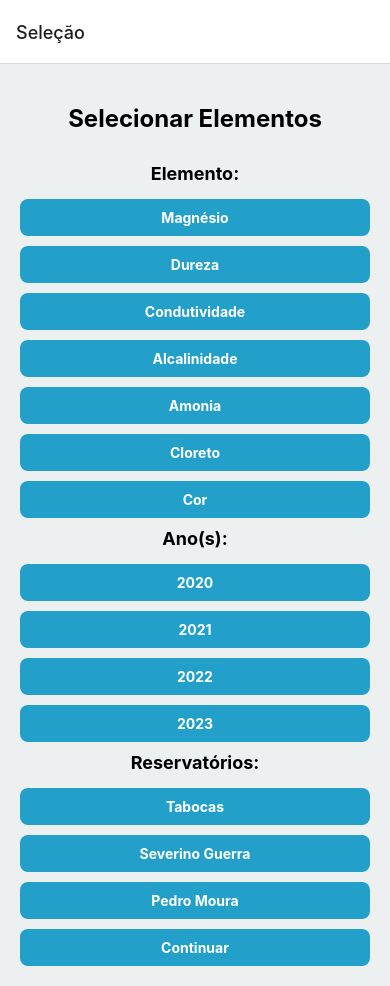
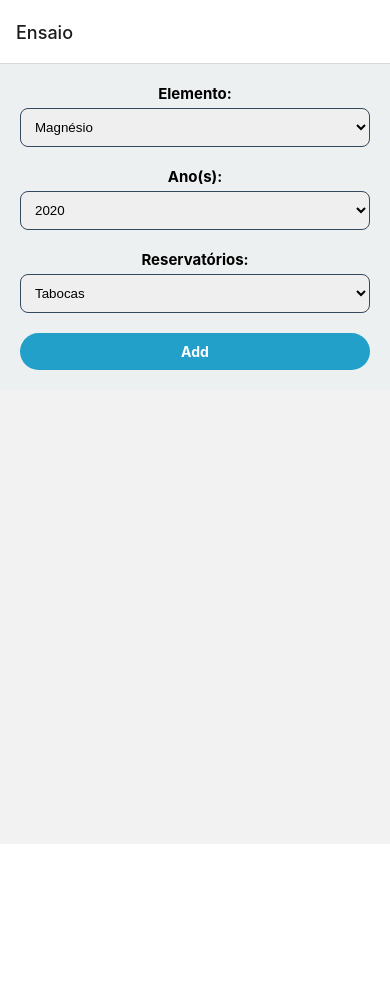
Before and after one commit to FelipePatriota/CAPA, a React Native app in the folder AwesomeProject/: screen / in a window 390 px wide. After the commit the page ends 844 px from the top, so only its background shows below. Built offline with nearby package versions, Linux system fonts and the light colour scheme.

Commit message:
troca dos botões da primeira tela
exclui a 2° tela tb

```diff
--- a/AwesomeProject/App.js
+++ b/AwesomeProject/App.js
@@ -27,124 +27,45 @@ function SelectionScreen({ navigation }) {
 
   return (
     <ScrollView style={{ flex: 1 }}>
-      <View style={[styles.container, { paddingTop: 40 }]}>
-        <Text style={styles.title}>Selecionar Elementos</Text>
+      <View style={[styles.container, { paddingTop: 10 }]}>
 
         <Text style={styles.label}>Elemento:</Text>
-        {elements.map(element => (
-          <TouchableOpacity
-            key={element}
-            style={[styles.touchableButton, { backgroundColor: selectedElement === element ? '#03bf2c' : '#22a0c9' }]}
-            onPress={() => setSelectedElement(selectedElement === element ? '' : element)}
-          >
-            <Text style={styles.touchableButtonText}>{element}</Text>
-          </TouchableOpacity>
-        ))}
+            <select style={styles.input}>
+              <option value="Magnésio">Magnésio</option>
+              <option value="Dureza">Dureza</option>
+              <option value="Condutividade">Condutividade</option>
+              <option value="Alcalinidade">Alcalinidade</option>
+              <option value="Amonia">Amonia</option>
+              <option value="Cloreto">Cloreto</option>
+              <option value="Cor">Cor</option>
+            </select>
 
         <Text style={styles.label}>Ano(s):</Text>
-        {years.map(year => (
-          <TouchableOpacity
-            key={year}
-            style={[styles.touchableButton, { backgroundColor: selectedYears.includes(year) ? '#03bf2c' : '#22a0c9' }]}
-            onPress={() => setSelectedYears(prevYears => prevYears.includes(year) ? prevYears.filter(y => y !== year) : [...prevYears, year])}
-          >
-            <Text style={styles.touchableButtonText}>{year}</Text>
-          </TouchableOpacity>
-        ))}
+        <select style={styles.input}>
+              <option value="2020">2020</option>
+              <option value="2021">2021</option>
+              <option value="2022">2022</option>
+              <option value="2023">2023</option>
+            </select>
 
         <Text style={styles.label}>Reservatórios:</Text>
-        {reservoirs.map(reservoir => (
-          <TouchableOpacity
-            key={reservoir}
-            style={[styles.touchableButton, { backgroundColor: selectedReservoirs.includes(reservoir) ? '#03bf2c' : '#22a0c9' }]}
-            onPress={() => setSelectedReservoirs(prevReservoirs => prevReservoirs.includes(reservoir) ? prevReservoirs.filter(r => r !== reservoir) : [...prevReservoirs, reservoir])}
-          >
-            <Text style={styles.touchableButtonText}>{reservoir}</Text>
-          </TouchableOpacity>
-        ))}
+        <select style={styles.input}>
+              <option value="Tabocas">Tabocas</option>
+              <option value="Severino Guerra">Severino Guerra</option>
+              <option value="Pedro Moura">Pedro Moura</option>
+            </select>
 
-        <TouchableOpacity
-          style={styles.touchableButton}
-          onPress={navigateToResults}
-        >
-          <Text style={styles.touchableButtonText}>Continuar</Text>
-        </TouchableOpacity>
+      <TouchableOpacity
+        style={[styles.touchableButton, { borderRadius: 20 }]}
+      >
+
+        <Text style={styles.touchableButtonText}>Add</Text>
+      </TouchableOpacity>
       </View>
     </ScrollView>
   );
 }
 
-function ResultsScreen({ route }) {
-  const { selectedElement, selectedYears, selectedReservoirs } = route.params;
-  const [results, setResults] = useState([]);
-
-  const addResultInput = () => {
-    const newId = generateId();
-    setResults([...results, { id: newId, year: '', reservoir: '', value: '' }]);
-  };
-
-  const saveResult = (id, year, reservoir, value) => {
-    const index = results.findIndex(r => r.id === id);
-    const updatedResults = [...results];
-    updatedResults[index] = { id, year, reservoir, value };
-    setResults(updatedResults);
-  };
-
-  const generateChart = () => {
-    Alert.alert('Este gráfico está em desenvolvimento...');
-  };
-
-  return (
-    <ScrollView style={{ flex: 1 }}>
-      <View style={[styles.container, { paddingTop: 40 }]}>
-        <Text style={styles.title}>Inserir Resultados</Text>
-        <Text style={styles.label}>Elemento: {selectedElement}</Text>
-
-        {results.map(result => (
-          <View key={result.id}>
-            <Text style={styles.label}>Ano:</Text>
-            <TextInput
-              style={styles.input}
-              placeholder="Insira o ano"
-              keyboardType="numeric"
-              value={result.year}
-              onChangeText={text => saveResult(result.id, text, result.reservoir, result.value)}
-            />
-            <Text style={styles.label}>Reservatório:</Text>
-            <TextInput
-              style={styles.input}
-              placeholder="Insira o reservatório"
-              value={result.reservoir}
-              onChangeText={text => saveResult(result.id, result.year, text, result.value)}
-            />
-            <Text style={styles.label}>Resultado:</Text>
-            <TextInput
-              style={styles.input}
-              placeholder={`Insira o valor para ${selectedElement}`}
-              keyboardType="numeric"
-              value={result.value}
-              onChangeText={text => saveResult(result.id, result.year, result.reservoir, text)}
-            />
-          </View>
-        ))}
-
-        <TouchableOpacity
-          style={styles.touchableButton}
-          onPress={addResultInput}
-        >
-          <Text style={styles.touchableButtonText}>Adicionar Resultado</Text>
-        </TouchableOpacity>
-
-        <TouchableOpacity
-          style={styles.touchableButton}
-          onPress={generateChart}
-        >
-          <Text style={styles.touchableButtonText}>Gerar Gráfico</Text>
-        </TouchableOpacity>
-      </View>
-    </ScrollView>
-  );
-}
 
 const styles = StyleSheet.create({
   container: {
@@ -159,7 +80,7 @@ const styles = StyleSheet.create({
     marginBottom: 20,
   },
   label: {
-    fontSize: 18,
+    fontSize: 15,
     fontWeight: 'bold',
     marginTop: 10,
     marginBottom: 5,
@@ -193,8 +114,7 @@ export default function App() {
   return (
     <NavigationContainer>
       <Stack.Navigator initialRouteName="Selection">
-        <Stack.Screen name="Selection" component={SelectionScreen} options={{ title: 'Seleção' }} />
-        <Stack.Screen name="Results" component={ResultsScreen} options={{ title: 'Resultados' }} />
+        <Stack.Screen name="Selection" component={SelectionScreen} options={{ title: 'Ensaio' }} />
       </Stack.Navigator>
     </NavigationContainer>
   );
```
